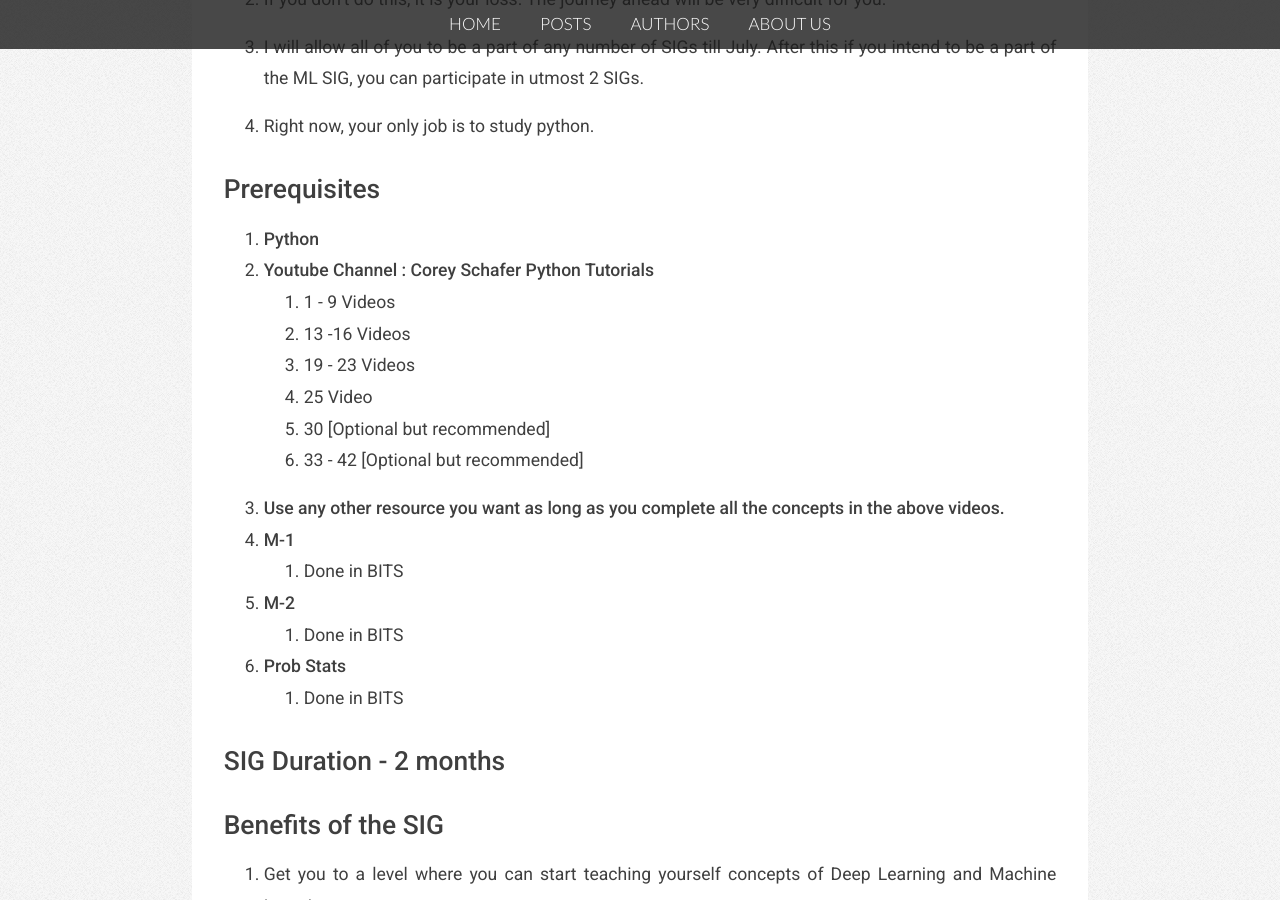
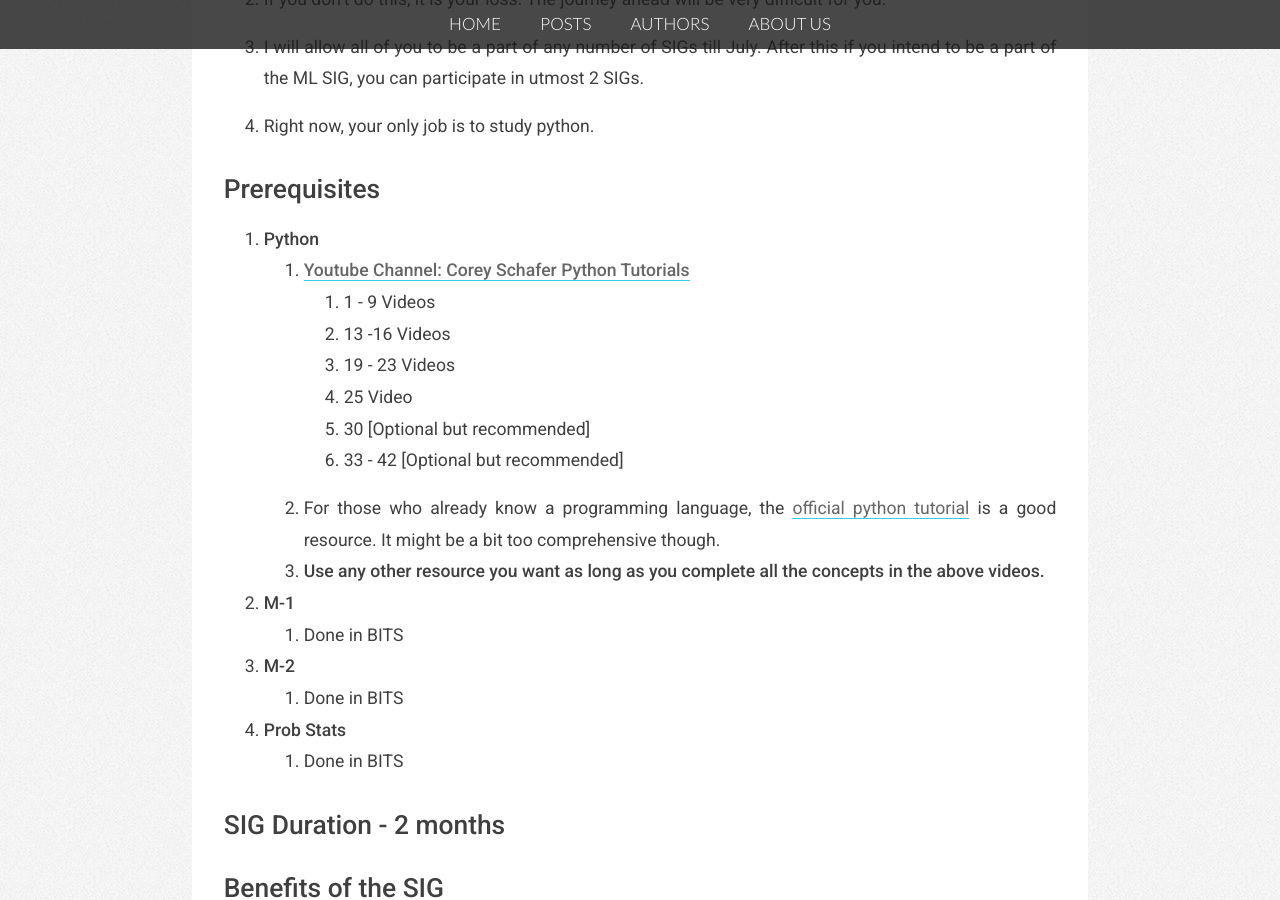
Before and after one commit to bitsacm/bitsacm.github.io, a Jekyll site: the page built from _posts/2018-05-16-Beginning-Machine-Learning.md, in a window 1280 px wide and 900 px high, scrolled down 759 px. Built offline with Jekyll 4.4.1, drawn with Linux system fonts in a browser that asks for light colours; nearby versions of some CDN libraries.

Commit message:
Beginning ML: Fix list nesting and add resources
* Fix nesting of list of prerequisites.
* Add the official python docs as a resource.
* Add hyperlink to YouTube channel.

```diff
--- a/_posts/2018-05-16-Beginning-Machine-Learning.md
+++ b/_posts/2018-05-16-Beginning-Machine-Learning.md
@@ -22,15 +22,19 @@ desc: An introduction to what is needed for Machine Learning
 ## Prerequisites
 1.  **Python**
 
-  1. **Youtube Channel : Corey Schafer Python Tutorials**
-      1. 1 - 9 Videos
-      2. 13 -16 Videos
-      3. 19 - 23 Videos
-      4. 25 Video
-      5. 30 [Optional but recommended]
-      6. 33 - 42  [Optional but recommended]
+    1.  **[Youtube Channel: Corey Schafer Python Tutorials](https://www.youtube.com/playlist?list=PL-osiE80TeTt2d9bfVyTiXJA-UTHn6WwU)**
+        1. 1 - 9 Videos
+        2. 13 -16 Videos
+        3. 19 - 23 Videos
+        4. 25 Video
+        5. 30 [Optional but recommended]
+        6. 33 - 42  [Optional but recommended]
 
-  2. **Use any other resource you want as long as you complete all the concepts in the above videos.**
+    2.  For those who already know a programming language, the
+        [official python tutorial](https://docs.python.org/3/tutorial/) is a good resource.
+        It might be a bit too comprehensive though.
+
+    3.  **Use any other resource you want as long as you complete all the concepts in the above videos.**
 
 2. **M-1**
     1. Done in BITS
```
